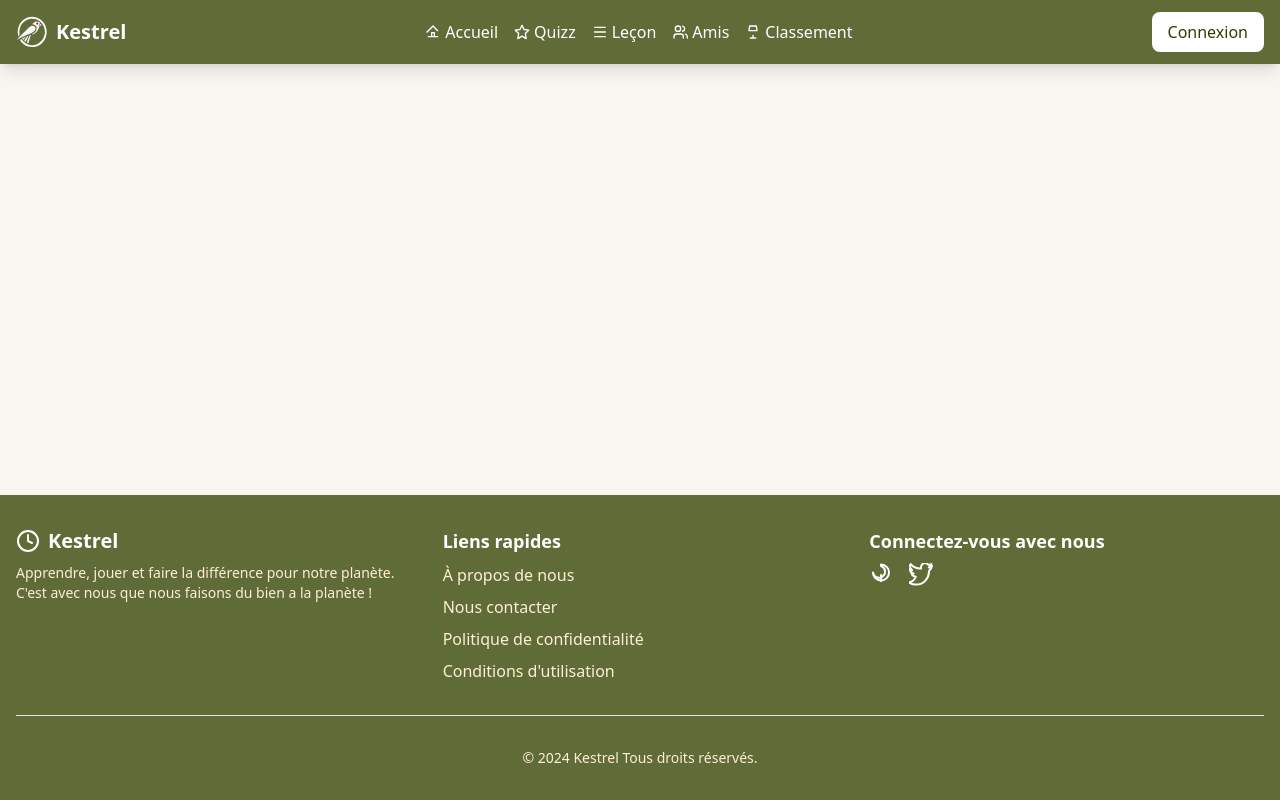
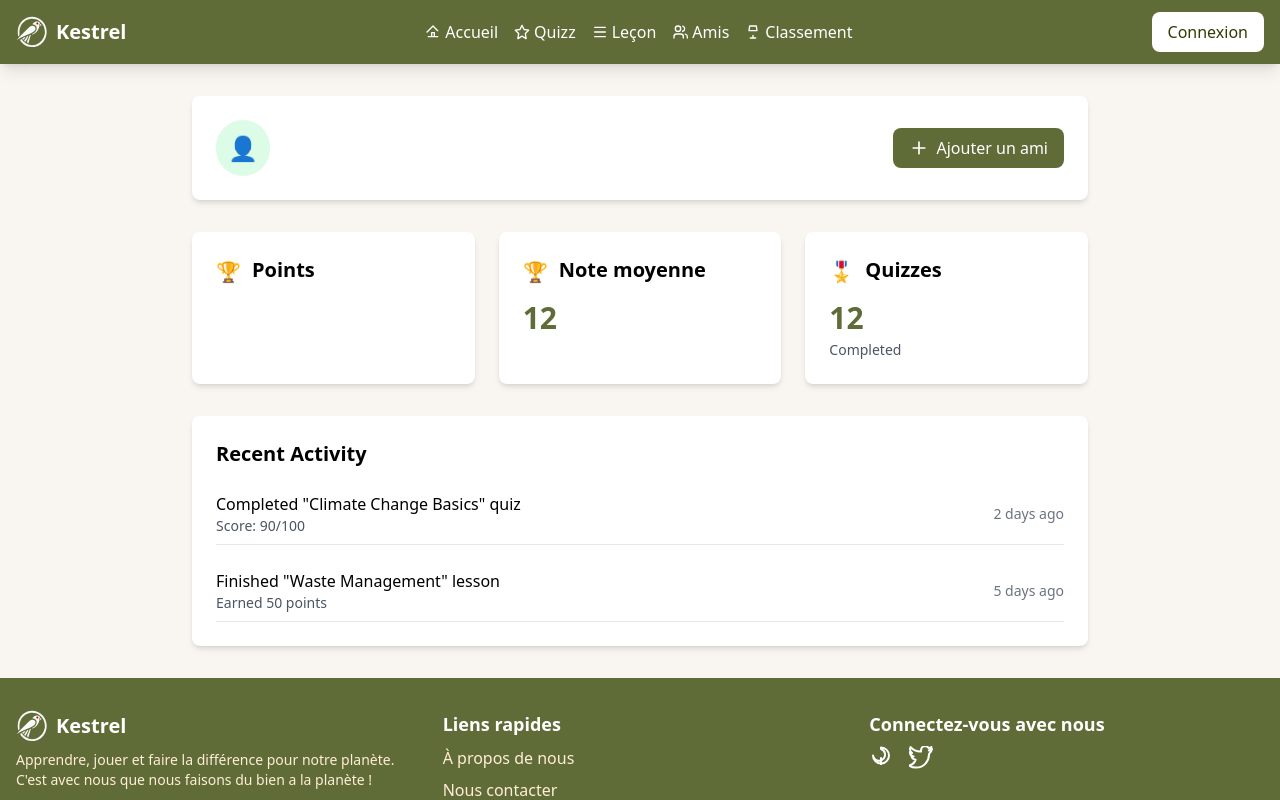
Before and after one commit to Ioamra/cercle-de-projet, a React (Vite) app in the folder front/: page /profile/1 in a window 1280 px wide. Shown: the top 800 px of the page. Built offline with nearby package versions, Linux system fonts and the light colour scheme.

Commit message:
wip friends and profile

```diff
--- a/front/src/App.tsx
+++ b/front/src/App.tsx
@@ -30,7 +30,7 @@ function App() {
             <Route path="/quiz/:id" element={<Quiz />} />
             <Route path="/lessons" element={<Lessons />} />
             <Route path="/lesson/:id" element={<Lesson />} />
-            <Route path="/profile" element={<Profile />} />
+            <Route path="/profile/:id" element={<Profile />} />
             <Route path="/friends" element={<Friends />} />
             <Route path="/leaderboard" element={<Leaderboard />} />
             <Route path="/about" element={<About />} />
--- a/front/src/components/layout/Footer.tsx
+++ b/front/src/components/layout/Footer.tsx
@@ -1,3 +1,5 @@
+import logo from '../../assets/logo.svg';
+
 function Footer() {
   return (
     <footer className="bg-main-four text-white">
@@ -5,21 +7,12 @@ function Footer() {
         <div className="grid grid-cols-1 md:grid-cols-3 gap-8">
           <div className="flex flex-col items-center md:items-start">
             <div className="flex items-center space-x-2">
-              <svg
-                className="h-6 w-6"
-                viewBox="0 0 24 24"
-                fill="none"
-                stroke="currentColor"
-                strokeWidth="2"
-                strokeLinecap="round"
-                strokeLinejoin="round"
-              >
-                <path d="M12 2C6.48 2 2 6.48 2 12s4.48 10 10 10 10-4.48 10-10S17.52 2 12 2z"></path>
-                <path d="M12 6v6l4 2"></path>
-              </svg>
+              <img src={logo} alt="Logo" className="h-8 w-8" />
               <span className="font-bold text-xl">Kestrel</span>
             </div>
-            <p className="mt-2 text-sm text-orange-100">Apprendre, jouer et faire la différence pour notre planète. C'est avec nous que nous faisons du bien a la planète !</p>
+            <p className="mt-2 text-sm text-orange-100">
+              Apprendre, jouer et faire la différence pour notre planète. C'est avec nous que nous faisons du bien a la planète !
+            </p>
           </div>
 
           <div className="flex flex-col items-center md:items-start">
@@ -27,7 +20,7 @@ function Footer() {
             <ul className="space-y-2 text-orange-100">
               <li>
                 <a href="/about" className="hover:text-white">
-                À propos de nous
+                  À propos de nous
                 </a>
               </li>
               <li>
@@ -37,12 +30,12 @@ function Footer() {
               </li>
               <li>
                 <a href="/privacy" className="hover:text-white">
-                Politique de confidentialité
+                  Politique de confidentialité
                 </a>
               </li>
               <li>
                 <a href="/terms" className="hover:text-white">
-                Conditions d'utilisation
+                  Conditions d'utilisation
                 </a>
               </li>
             </ul>
--- a/front/src/pages/profile/Profile.tsx
+++ b/front/src/pages/profile/Profile.tsx
@@ -8,7 +8,8 @@ function Profile() {
   return (
     <div className="max-w-4xl mx-auto space-y-8">
       <div className="bg-white rounded-lg shadow-md p-6">
-        <div className="flex items-center space-x-4">
+        <div className="flex items-center space-x-4 justify-between">
+          <div className="flex flex-row items-center gap-5">
             <div className="bg-green-100 p-3 rounded-full">
               <span className="h-8 w-8 text-green-600 text-2xl">👤</span>
             </div>
@@ -16,6 +17,13 @@ function Profile() {
               <h1 className="text-2xl font-bold text-gray-900">{user.username}</h1>
               <p className="text-gray-600">{user.email}</p>
             </div>
+          </div>
+          <button className="flex items-center space-x-2 bg-main-four text-white px-4 py-2 rounded-lg hover:bg-main-five">
+            <svg className="w-5 h-5" fill="white" xmlns="http://www.w3.org/2000/svg" viewBox="0 0 24 24">
+              <path d="M12 5v14M5 12h14" stroke="currentColor" strokeWidth="2" strokeLinecap="round" strokeLinejoin="round" />
+            </svg>
+            <span>Ajouter un ami</span>
+          </button>
         </div>
       </div>
 
@@ -30,19 +38,18 @@ function Profile() {
 
         <div className="bg-white rounded-lg shadow-md p-6">
           <div className="flex items-center space-x-3 mb-4">
-            <span className="h-6 w-6 text-green-600 text-xl">🎖️</span>
-            <h2 className="text-xl font-semibold">Quizzes</h2>
+            <span className="h-6 w-6 text-green-600 text-xl">🏆</span>
+            <h2 className="text-xl font-semibold">Note moyenne</h2>
           </div>
-          <p className="text-3xl font-bold text-green-600">12</p>
-          <p className="text-sm text-gray-600 mt-1">Completed</p>
+          <p className="text-3xl font-bold text-main-four">12</p>
         </div>
 
         <div className="bg-white rounded-lg shadow-md p-6">
           <div className="flex items-center space-x-3 mb-4">
-            <span className="h-6 w-6 text-green-600 text-xl">📖</span>
-            <h2 className="text-xl font-semibold">Lessons</h2>
+            <span className="h-6 w-6 text-green-600 text-xl">🎖️</span>
+            <h2 className="text-xl font-semibold">Quizzes</h2>
           </div>
-          <p className="text-3xl font-bold text-green-600">8</p>
+          <p className="text-3xl font-bold text-main-four">12</p>
           <p className="text-sm text-gray-600 mt-1">Completed</p>
         </div>
       </div>
--- a/front/src/pages/quizzes/Quiz.tsx
+++ b/front/src/pages/quizzes/Quiz.tsx
@@ -31,7 +31,6 @@ function Quiz() {
     async function fetchQuiz() {
       try {
         const quizData = await getQuiz(+id!);
-        console.log(quizData);
         if (quizData.questions && quizData.questions.length > 0) {
           setQuiz(quizData);
           setQuestions(quizData.questions);
@@ -44,6 +43,15 @@ function Quiz() {
     }
     fetchQuiz();
   }, [id]);
+
+  // Si l'utilisateur n'a pas connecté (localstorage user vide), marquer un message d'erreur
+  useEffect(() => {
+    const user = localStorage.getItem('user');
+    if (!user) {
+      alert('Vous devez être connecté pour accéder à ce quiz.');
+      navigate('/login');
+    }
+  }, [navigate]);
 
   if (loading) {
     return (
--- a/front/src/pages/social/Leaderboard.tsx
+++ b/front/src/pages/social/Leaderboard.tsx
@@ -1,7 +1,56 @@
+import { useEffect, useRef, useState } from 'react';
 import { getLeaderboard } from '../../services/leaderboardService';
 
 function Leaderboard() {
   const leaderboard = getLeaderboard();
+  const itemsPerLoad = 10;
+
+  const [visibleUsers, setVisibleUsers] = useState(leaderboard.slice(0, 3).map((user) => ({ ...user, isVisible: true })));
+  const [lastIndex, setLastIndex] = useState(3);
+
+  const sentinelRef = useRef<HTMLDivElement | null>(null);
+
+  useEffect(() => {
+    const observerOptions = {
+      root: null,
+      rootMargin: '0px',
+      threshold: 1.0,
+    };
+
+    const observerCallback = (entries: IntersectionObserverEntry[]) => {
+      const [entry] = entries;
+
+      if (entry.isIntersecting && lastIndex < leaderboard.length) {
+        loadMoreUsers();
+      }
+    };
+
+    const observer = new IntersectionObserver(observerCallback, observerOptions);
+
+    if (sentinelRef.current) {
+      observer.observe(sentinelRef.current);
+    }
+
+    return () => {
+      if (sentinelRef.current) {
+        observer.unobserve(sentinelRef.current);
+      }
+    };
+  }, [lastIndex, leaderboard.length]);
+
+  const loadMoreUsers = () => {
+    const newUsers = leaderboard.slice(lastIndex, lastIndex + itemsPerLoad).map((user) => ({
+      ...user,
+      isVisible: false,
+    }));
+    setVisibleUsers((prevUsers) => [...prevUsers, ...newUsers]);
+    setLastIndex((prevIndex) => prevIndex + itemsPerLoad);
+
+    // Rendre les nouveaux utilisateurs visibles après un court délai
+    setTimeout(() => {
+      setVisibleUsers((prevUsers) => prevUsers.map((user) => (user.isVisible ? user : { ...user, isVisible: true })));
+    }, 100);
+  };
 
   return (
     <div className="max-w-4xl mx-auto space-y-8">
@@ -10,8 +59,9 @@ function Leaderboard() {
         <p className="mt-2 text-gray-600">Les éco-guerriers qui font la différence</p>
       </div>
 
+      {/* Top 3 utilisateurs */}
       <div className="grid grid-cols-1 md:grid-cols-3 gap-6 mb-8">
-        {leaderboard.slice(0, 3).map((user) => (
+        {visibleUsers.slice(0, 3).map((user) => (
           <div key={user.id} className={`bg-white rounded-lg shadow-md p-6 text-center ${user.rank === 1 ? 'ring-2 ring-yellow-400' : ''}`}>
             <div className="flex justify-center mb-4">
               {user.rank === 1 && <span className="h-12 w-12 text-yellow-400 text-6xl flex justify-center items-center">🏆</span>}
@@ -25,12 +75,18 @@ function Leaderboard() {
         ))}
       </div>
 
+      {/* Classement avec défilement infini */}
       <div className="bg-white rounded-lg shadow-md">
         <div className="p-6">
-          <h2 className="text-xl font-semibold mb-4">Tous les classements</h2>
+          <h2 className="text-xl font-semibold mb-4">Classement</h2>
           <div className="space-y-4">
-            {leaderboard.map((user) => (
-              <div key={user.id} className="flex items-center justify-between py-3 border-b last:border-0">
+            {visibleUsers.slice(3).map((user) => (
+              <div
+                key={user.id}
+                className={`flex items-center justify-between py-3 border-b last:border-0 transition-opacity duration-500 ease-in-out ${
+                  user.isVisible ? 'opacity-100' : 'opacity-0'
+                }`}
+              >
                 <div className="flex items-center space-x-4">
                   <span
                     className={`w-8 h-8 flex items-center justify-center rounded-full font-semibold ${
@@ -53,6 +109,9 @@ function Leaderboard() {
                 </div>
               </div>
             ))}
+
+            {/* Élément sentinelle pour l'observateur */}
+            <div ref={sentinelRef}></div>
           </div>
         </div>
       </div>
--- a/front/src/services/leaderboardService.ts
+++ b/front/src/services/leaderboardService.ts
@@ -1,10 +1,24 @@
 const leaderboard = [
-
   { id: 1, username: 'EcoMaster', points: 2500, rank: 1 },
   { id: 2, username: 'GreenHero', points: 2200, rank: 2 },
   { id: 3, username: 'EarthGuardian', points: 2000, rank: 3 },
   { id: 4, username: 'PlanetSaver', points: 1800, rank: 4 },
   { id: 5, username: 'EcoWarrior', points: 1600, rank: 5 },
+  { id: 6, username: 'NatureLover', points: 1500, rank: 6 },
+  { id: 7, username: 'TreeHugger', points: 1400, rank: 7 },
+  { id: 8, username: 'RecycleKing', points: 1300, rank: 8 },
+  { id: 9, username: 'CompostQueen', points: 1200, rank: 9 },
+  { id: 10, username: 'SolarChampion', points: 1100, rank: 10 },
+  { id: 11, username: 'WindWarrior', points: 1000, rank: 11 },
+  { id: 12, username: 'WaterSaver', points: 900, rank: 12 },
+  { id: 13, username: 'EcoFriendly', points: 800, rank: 13 },
+  { id: 14, username: 'GreenThumb', points: 700, rank: 14 },
+  { id: 15, username: 'SustainableStar', points: 600, rank: 15 },
+  { id: 16, username: 'ZeroWaste', points: 500, rank: 16 },
+  { id: 17, username: 'EcoConscious', points: 400, rank: 17 },
+  { id: 18, username: 'GreenGuru', points: 300, rank: 18 },
+  { id: 19, username: 'PlanetProtector', points: 200, rank: 19 },
+  { id: 20, username: 'EcoAdvocate', points: 100, rank: 20 },
 ];
 
 export function getLeaderboard() {
```
Lines whose indentation alone changed are shown as unchanged.
